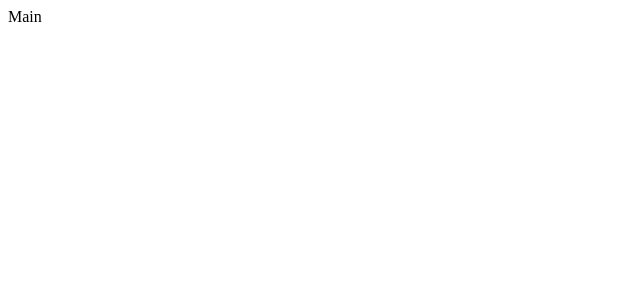
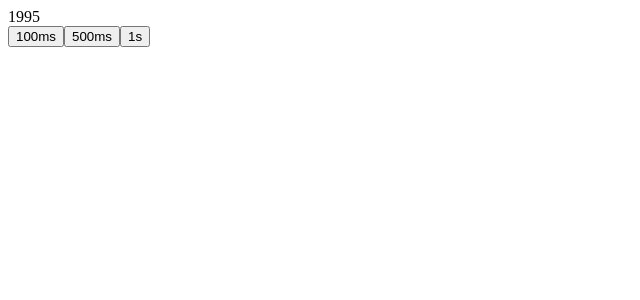
Before and after one commit to IonPetrascu/react-hooks, a React (Create React App) app: page / in a window 1280 px wide. Shown: the top 300 px of the page, without its empty margins (0-640 px from the left). Built offline with nearby package versions, Linux system fonts and the light colour scheme.

Commit message:
useEffect Interval created

```diff
--- a/src/main.jsx
+++ b/src/main.jsx
@@ -1,9 +1,34 @@
-import React from 'react'
+import React, { useEffect, useState } from 'react';
+
+const Interval = ({ speedInterval }) => {
+  const [count, setCount] = useState(0);
+
+  useEffect(() => {
+    const interval = setInterval(() => {
+      setCount((prev) => prev + 1);
+    }, speedInterval);
+
+    return () => clearInterval(interval);
+  }, [speedInterval]);
+
+  return <div>{count}</div>;
+};
 
 const Main = () => {
+  const [speedInterval, setSpeedInterval] = useState();
+
+  const handleClickInterval = (speed) => {
+    setSpeedInterval(speed);
+  };
+
   return (
-    <div>Main</div>
-  )
-}
+    <div>
+      <Interval speedInterval={speedInterval} />
+      <button onClick={() => handleClickInterval(100)}>100ms</button>
+      <button onClick={() => handleClickInterval(500)}>500ms</button>
+      <button onClick={() => handleClickInterval(1000)}>1s</button>
+    </div>
+  );
+};
 
-export default Main
+export default Main;
```
